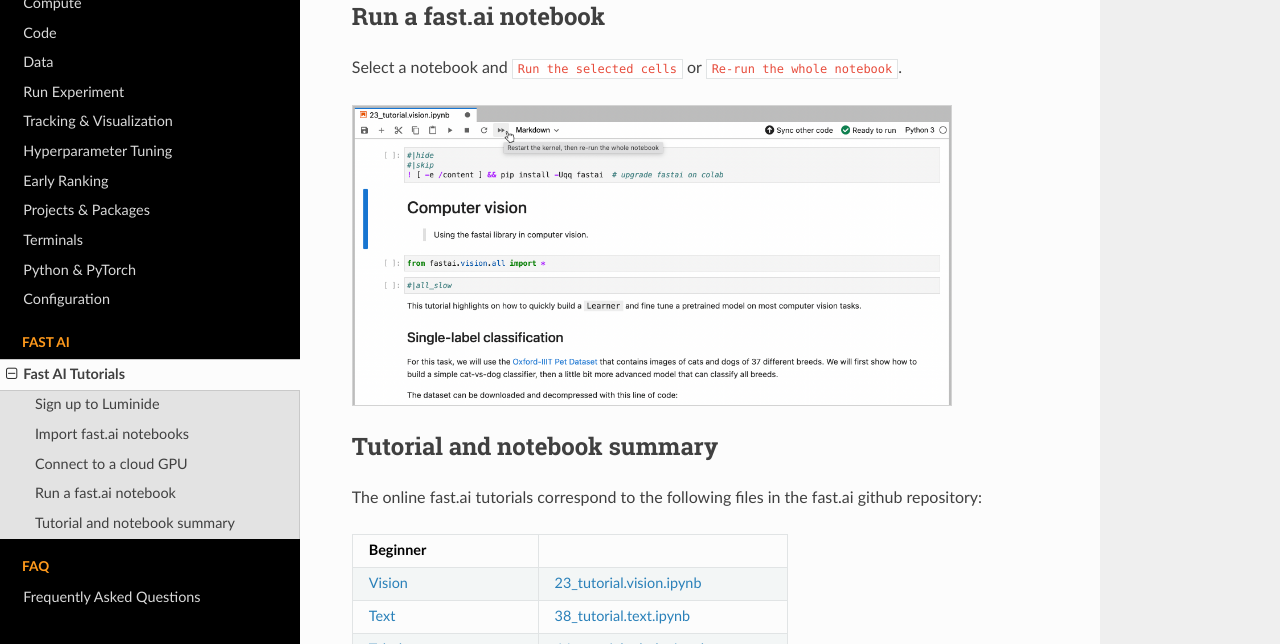
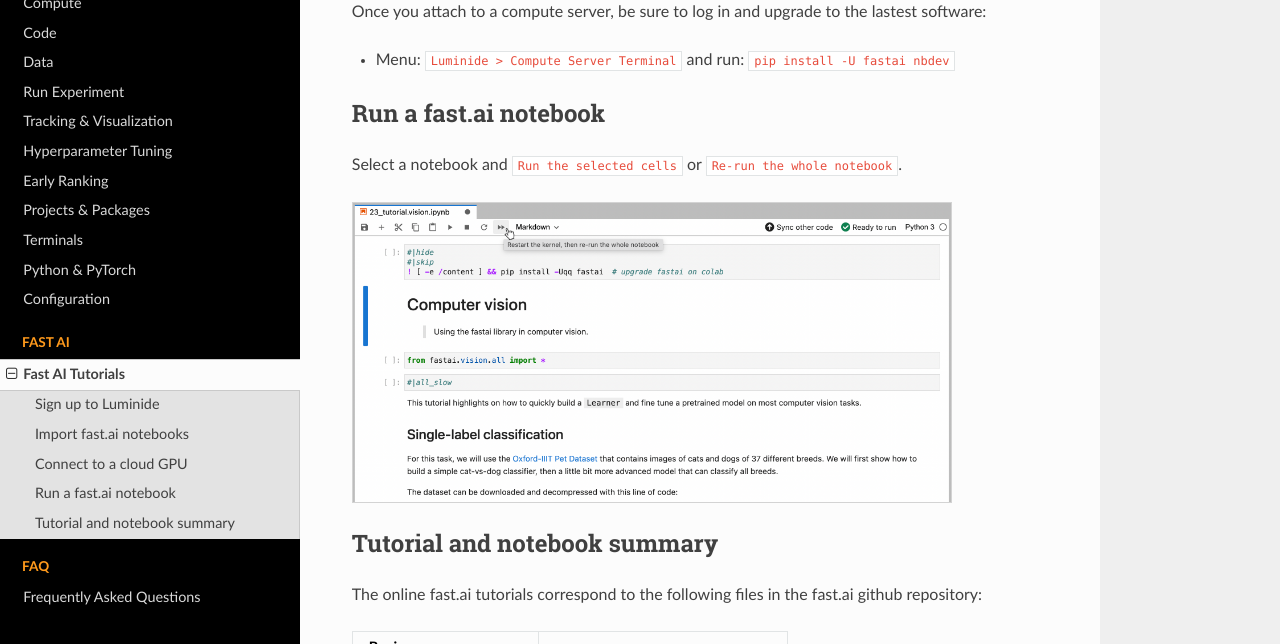
Before and after one commit to luminide/docs, a Sphinx documentation site: the page built from docs/source/fastai/fastai.md, in a window 1280 px wide and 900 px high, scrolled down 2194 px, cut to the strip 256-900 px from the top of the window. Built offline with Sphinx 7.4.7 and the Read the Docs theme 2.0.0, drawn with Linux system fonts in a browser that asks for light colours.

Commit message:
Add note to upgrade compute server images

````diff
--- a/docs/source/fastai/fastai.md
+++ b/docs/source/fastai/fastai.md
@@ -64,6 +64,8 @@
 :width: 600
 ```
 
+Once you attach to a compute server, be sure to log in and upgrade to the lastest software:
+- Menu: `Luminide > Compute Server Terminal` and run: `pip install -U fastai nbdev`
 
 ## Run a fast.ai notebook
 
````
